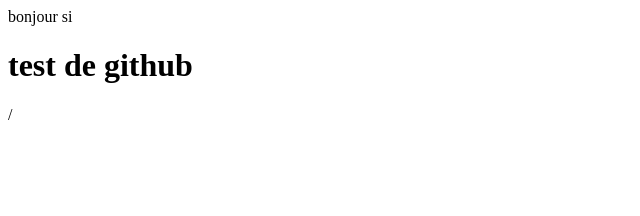
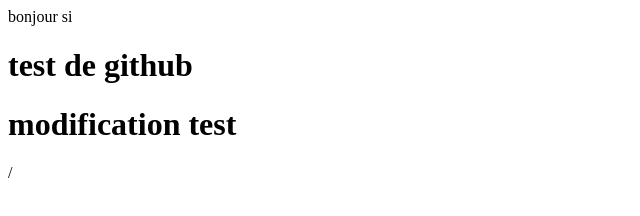
Before and after one commit to BrahmiF/Depot_1307, a plain HTML site: page index.html in a window 1280 px wide. Shown: the whole page, without its empty margins (0-640 px from the left). Drawn offline with Linux system fonts and the light colour scheme.

Commit message:
version2

```diff
--- a/index.html
+++ b/index.html
@@ -7,5 +7,6 @@
 </head>
 <body>
     <h1>test de github</h1>
+    <h1>modification test</h1>
 </body>
 </html>/
```
